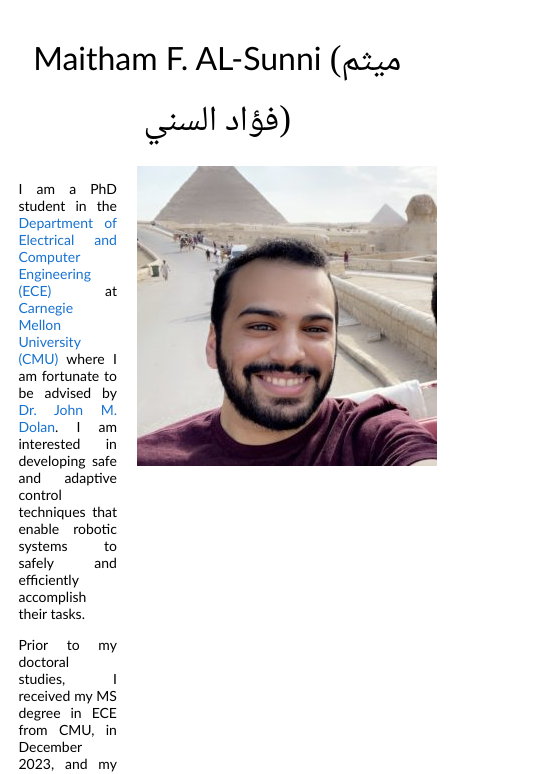
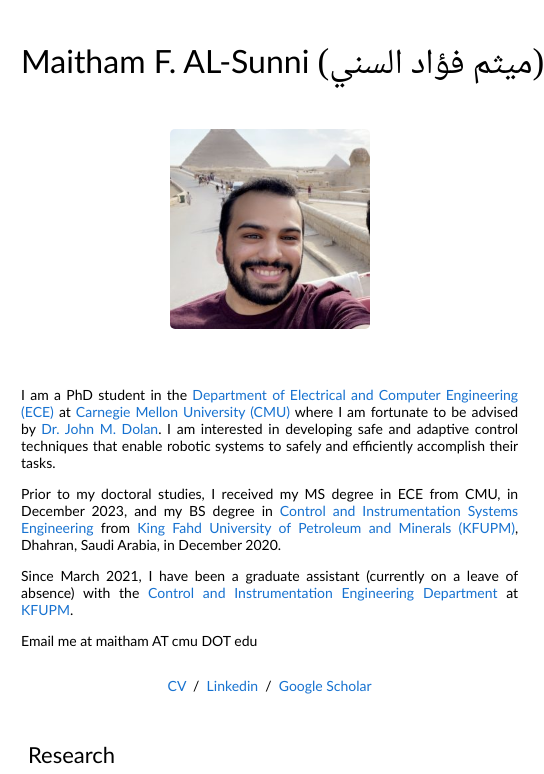
Before and after one commit to alsunni/alsunni.github.io, a plain HTML site: page index.html in a window 390 px wide. Shown: the top 774 px of the page, 544 px wide, since content can reach past the window. Drawn offline with Linux system fonts and the light colour scheme.

Commit message:
Update index.html

```diff
--- a/index.html
+++ b/index.html
@@ -15,6 +15,23 @@
     .arabic-text {
       font-family: 'Noto Naskh Arabic', serif;
       font-size: 1.1em;
+    }
+    name {
+      display: inline-block;
+      white-space: nowrap;
+    }
+    @media screen and (max-width: 768px) {
+      div[style*="display:flex"] {
+        flex-direction: column-reverse;
+      }
+      .profile-image {
+        width: 200px;
+        margin: 20px auto;
+      }
+      .profile-image img {
+        width: 100%;
+        border-radius: 5px;
+      }
     }
   </style>
 </head>
```
